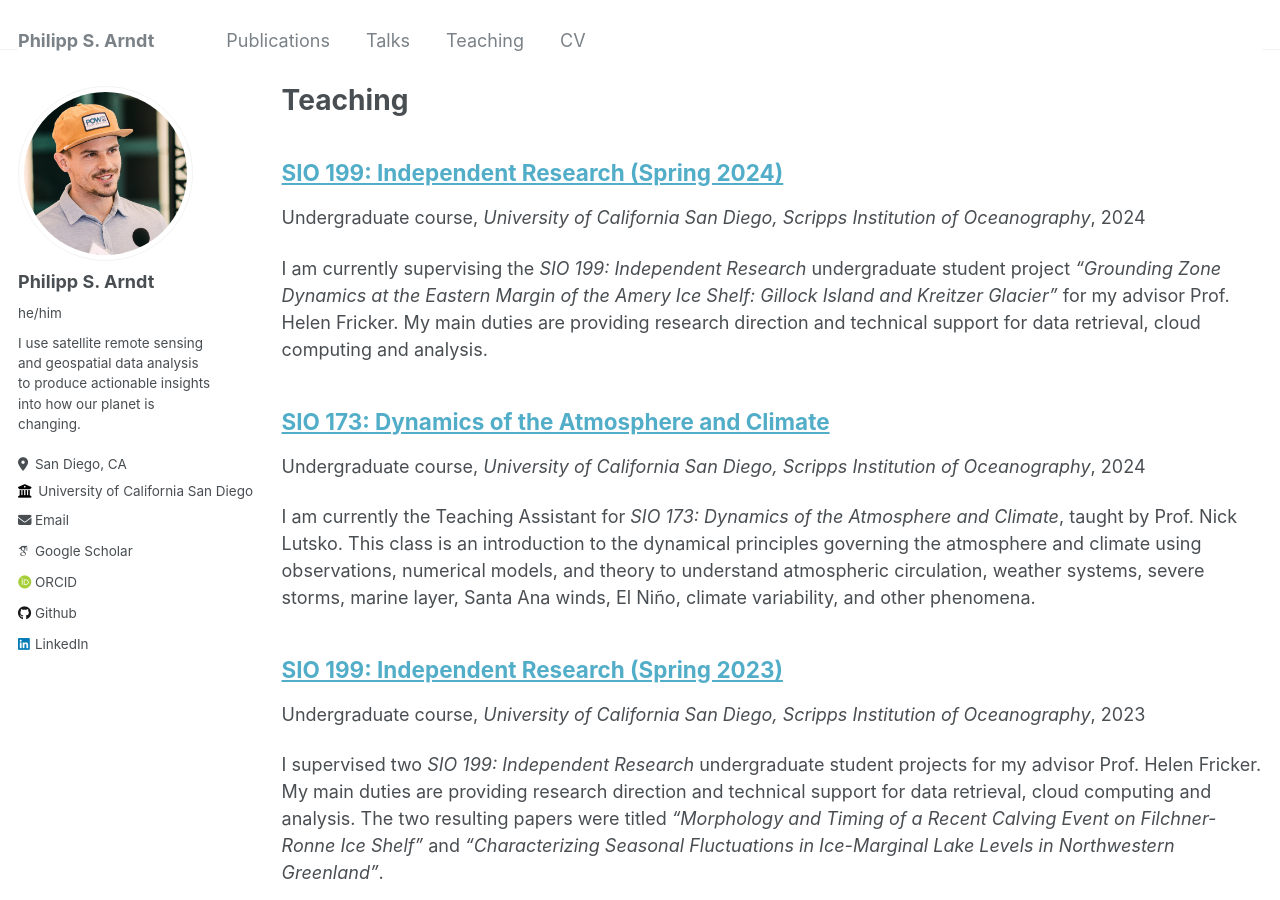
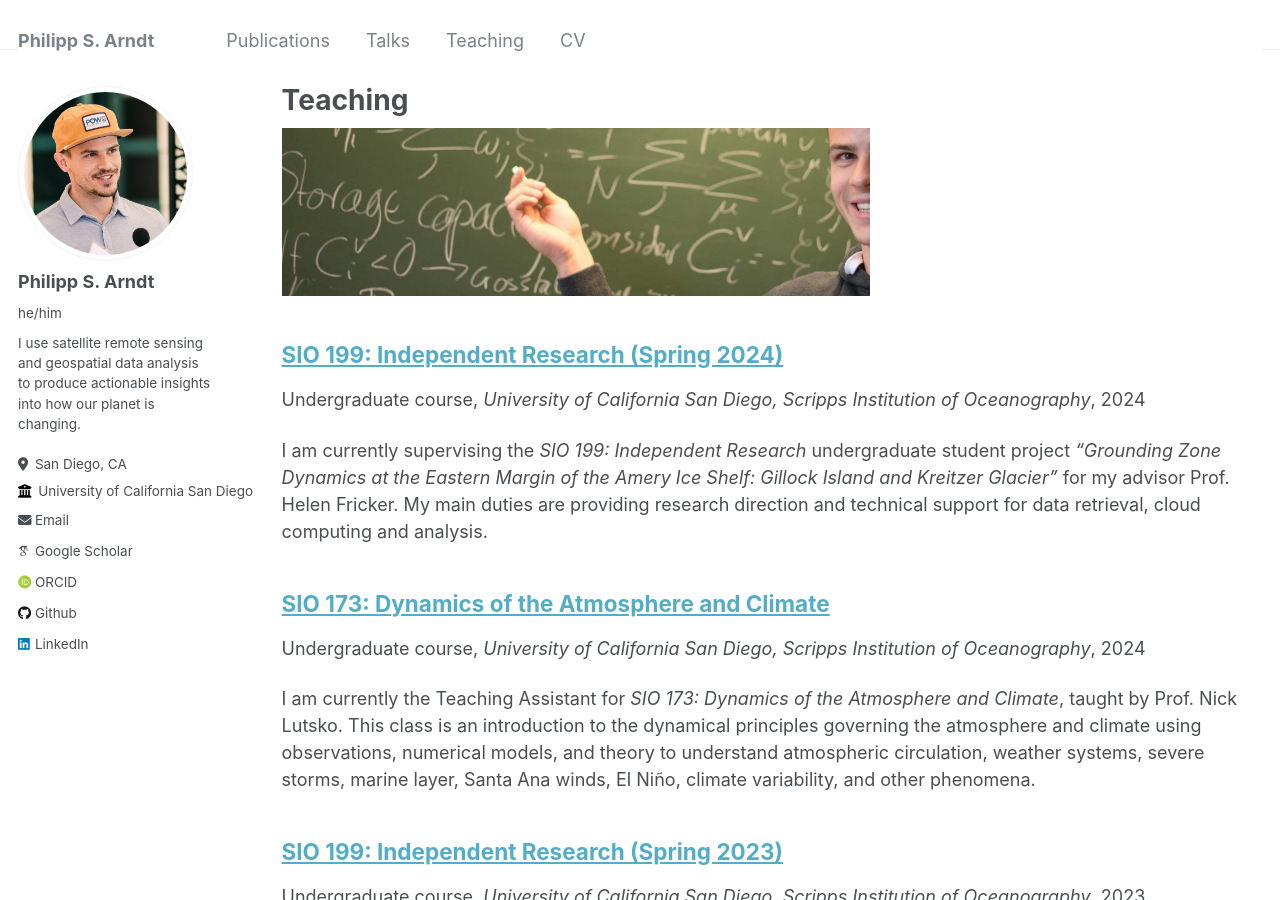
Before and after one commit to fliphilipp/fliphilipp.github.io, a Jekyll site: the page built from _pages/teaching.html, in a window 1280 px wide and 900 px high. Built offline with Jekyll 4.4.1, drawn with Linux system fonts in a browser that asks for light colours; some web fonts are replaced.

Commit message:
Update teaching.html

```diff
--- a/_pages/teaching.html
+++ b/_pages/teaching.html
@@ -5,12 +5,12 @@ permalink: /teaching/
 author_profile: true
 ---
 
+<p style="margin-top:0cm;margin-bottom:0cm;">
+<img src="/images/teaching_header.jpg" alt="teaching artificial neural networks" width="60%">
+</p>
+
 {% include base_path %}
 
 {% for post in site.teaching reversed %}
   {% include archive-single.html %}
 {% endfor %}
-
-<p style="margin-top:3cm;">
-<img src="/images/teachingANNs_banner.jpg" alt="teaching artificial neural networks" width="100%">
-</p>
```
